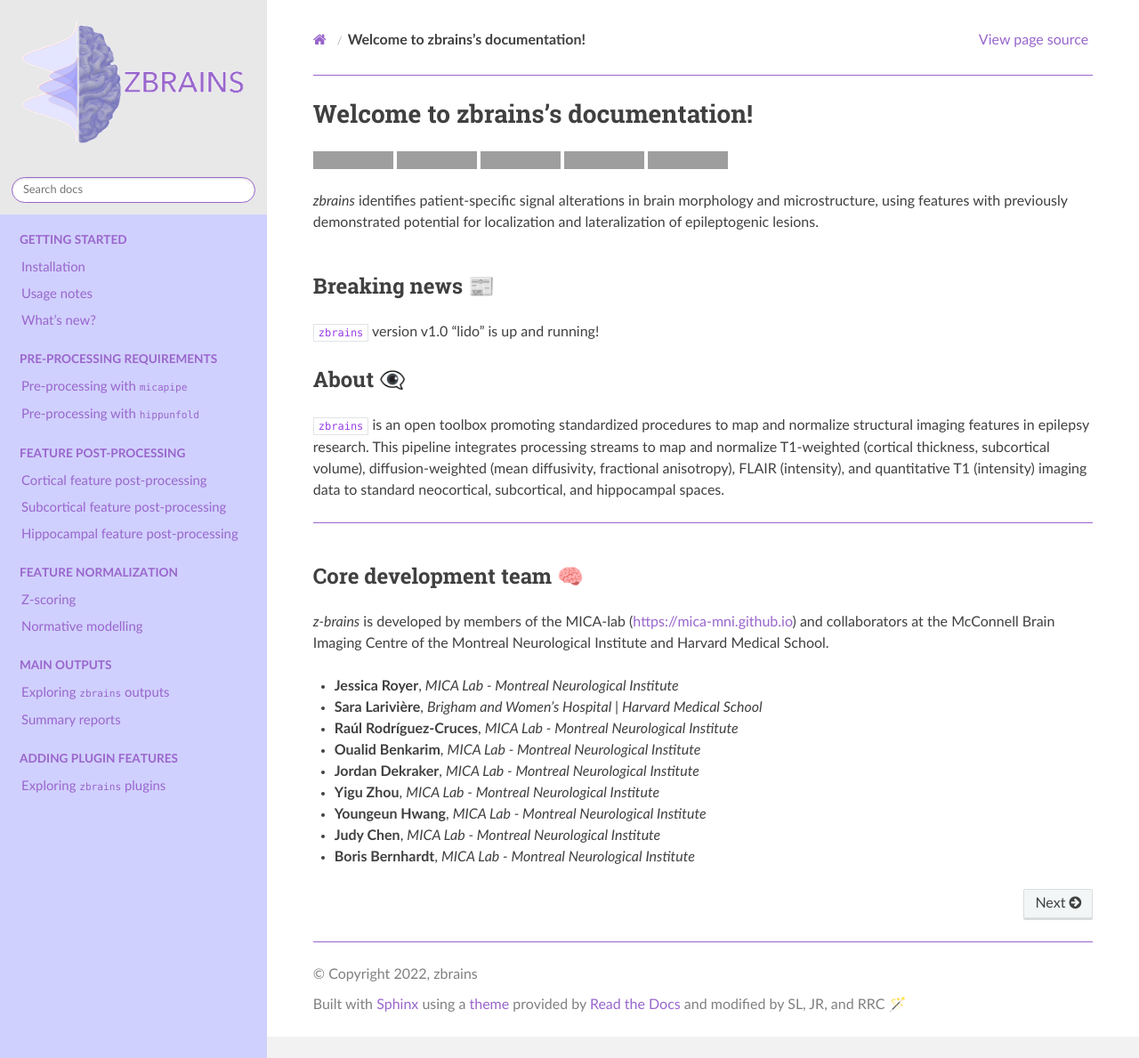
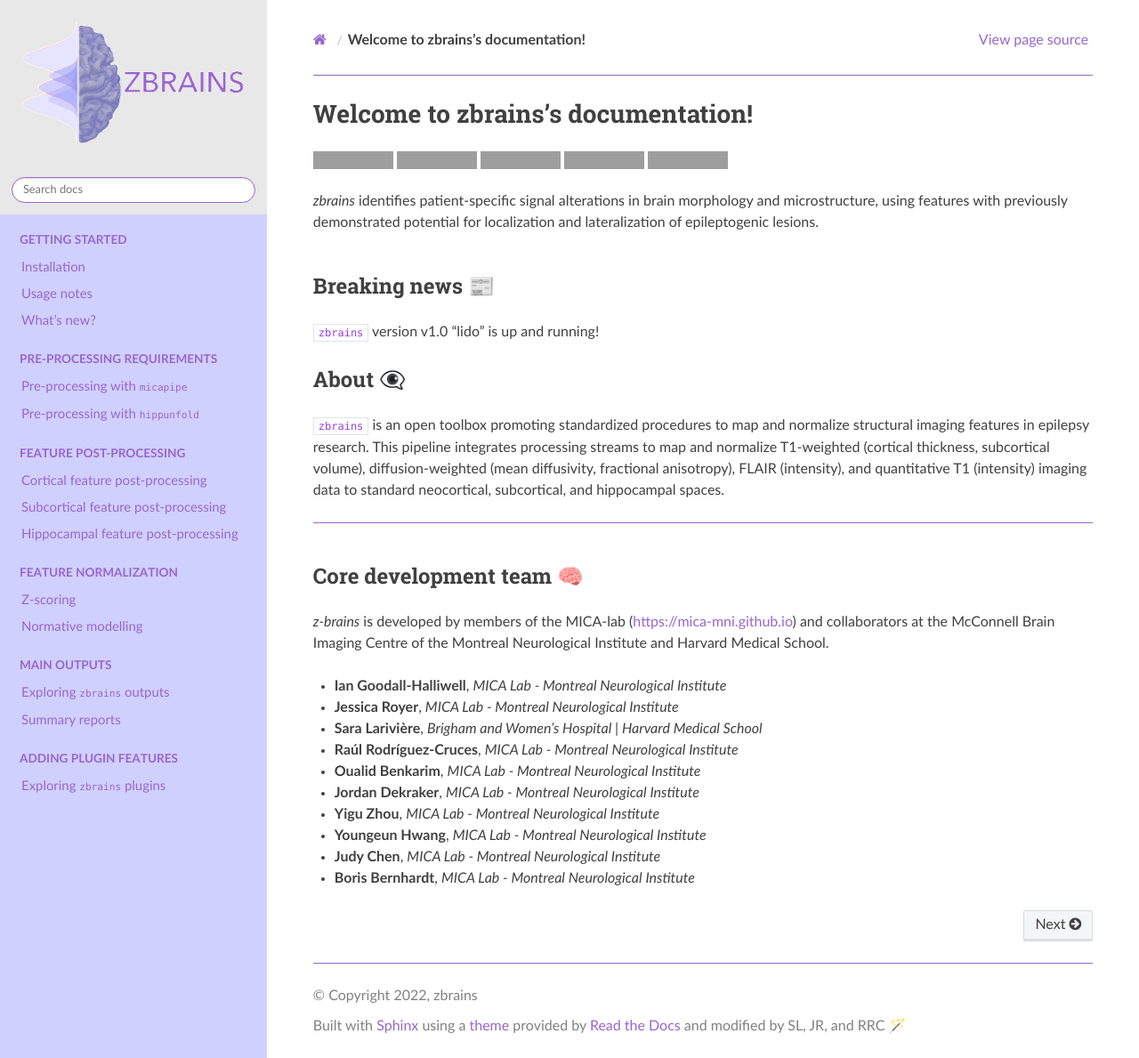
Before and after one commit to MICA-MNI/z-brains, a Sphinx documentation site: the page built from docs/index.rst, in a window 1280 px wide and 1189 px high. Shown: the whole window at 89% size. Built offline with Sphinx 7.4.7 and the Read the Docs theme 2.0.0, drawn with Linux system fonts in a browser that asks for light colours; grey boxes are pictures that could not be loaded.

Commit message:
Updated contributors page

```diff
--- a/docs/index.rst
+++ b/docs/index.rst
@@ -124,6 +124,7 @@ Core development team 🧠
 `z-brains` is developed by members of the MICA-lab (https://mica-mni.github.io) and collaborators
 at the McConnell Brain Imaging Centre of the Montreal Neurological Institute and Harvard Medical School.
 
+- **Ian Goodall-Halliwell**, *MICA Lab - Montreal Neurological Institute*
 - **Jessica Royer**, *MICA Lab - Montreal Neurological Institute*
 - **Sara Larivière**, *Brigham and Women's Hospital | Harvard Medical School*
 - **Raúl Rodríguez-Cruces**, *MICA Lab - Montreal Neurological Institute*
```
